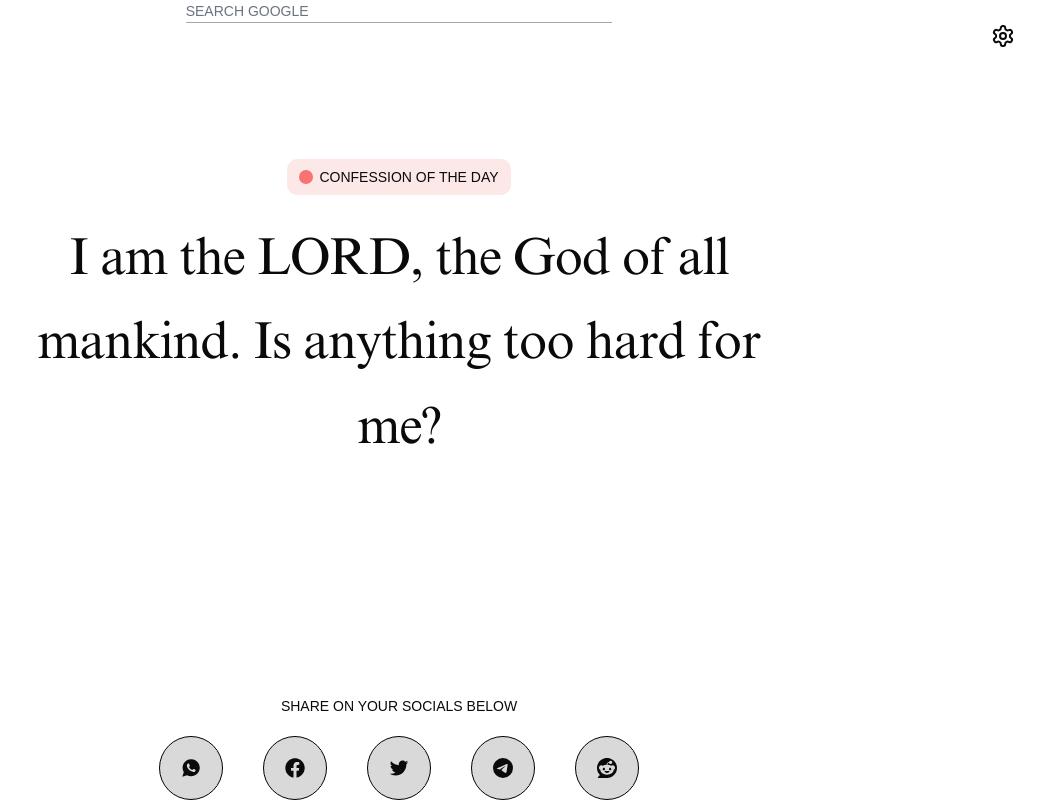
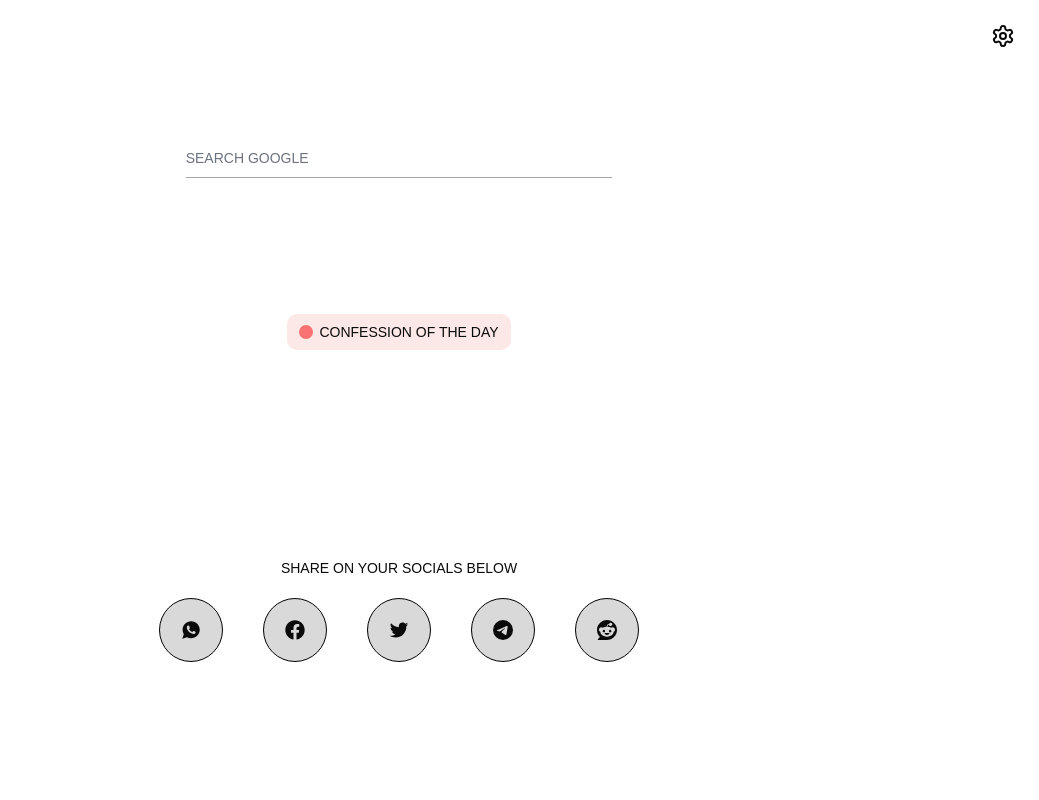
Before and after one commit to Adedoyin-Emmanuel/holytab, a Next.js app in the folder web/: page / in a window 1280 px wide. Shown: the whole page, without its empty margins (241-1280 px from the left). Built offline with nearby package versions, Linux system fonts and the light colour scheme; a web font is replaced by a local one.

Commit message:
feat: updated confession component

```diff
--- a/web/app/components/confession/index.tsx
+++ b/web/app/components/confession/index.tsx
@@ -1,18 +1,21 @@
+import localFont from "next/font/local";
+import { cn } from "@/lib/utils";
 
-"use client"
-import React from "react";
+const timesNewRoman = localFont({
+  src: "./../public/fonts/timesNewRoman.ttf",
+});
 
-interface ConfessionProps {
-
-}
-
-const Confession = ()=> {
-
-    return (
-        <div>
-            <h1>Confession works!</h1>
-        </div>
-    );
-}
+const Confession = () => {
+  return (
+    <h1
+      className={cn(
+        timesNewRoman.className,
+        "font-normal md:text-[3.25rem] text-2xl leading-[3.74rem] tracking-[-0.02em] p-5 md:w-8/12 text-center md:leading-relaxed"
+      )}
+    >
+      I am the LORD, the God of all mankind. Is anything too hard for me?
+    </h1>
+  );
+};
 
 export default Confession;
--- a/web/app/page.tsx
+++ b/web/app/page.tsx
@@ -1,7 +1,5 @@
 "use client";
 import React, { useEffect, useState } from "react";
-import localFont from "next/font/local";
-import { cn } from "@/lib/utils";
 
 import { Axios } from "@/config/axios";
 import { Confession } from "@/interfaces";
@@ -10,9 +8,6 @@ import Search from "@/app/components/search";
 import SocialIcons from "@/app/components/social-icons";
 import ConfessionBadge from "@/app/components/confession-badge";
 
-const timesNewRoman = localFont({
-  src: "./../public/fonts/timesNewRoman.ttf",
-});
 
 export default function Home() {
   const [confessionData, setConfessionData] = useState<Confession>();
@@ -43,14 +38,7 @@ export default function Home() {
 
       <section className="w-full flex items-center flex-col">
         <ConfessionBadge />
-        <h1
-          className={cn(
-            timesNewRoman.className,
-            "font-normal md:text-[3.25rem] text-2xl leading-[3.74rem] tracking-[-0.02em] p-5 md:w-8/12 text-center md:leading-relaxed"
-          )}
-        >
-          I am the LORD, the God of all mankind. Is anything too hard for me?
-        </h1>
+
       </section>
 
       <br />
```
